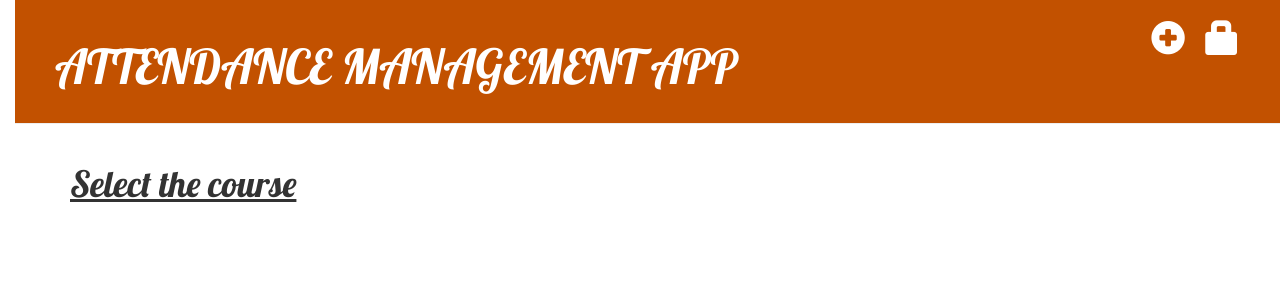
After one commit to Shreyas-SShetty/Attendance-Management-System, a Django app: page /status/ in a window 1280 px wide. The commit adds this page. Shown: the top 300 px of the page. Run offline with Django 3.2, Linux system fonts and the light colour scheme; data that the repository does not hold is empty; some libraries are stand-ins or nearby versions.

Commit message:
View attendance status

```diff
--- /dev/null
+++ b/blog/templates/blog/att_status.html
@@ -0,0 +1,10 @@
+{% extends 'blog/base.html' %}
+
+{% block content %}
+<h1><u>Select the course</u></h1>
+       <div class="container">
+      {% for course in courses %}
+      <h2><u><a href="{% url 'course_stat' pk=course.pk %}">{{ course.name }}</a></u></h2>
+      {% endfor %}
+       </div>
+{% endblock %}
--- a/blog/templates/blog/post_list.html
+++ b/blog/templates/blog/post_list.html
@@ -6,6 +6,7 @@
         {% if user.is_authenticated %}
         <li><h1><u><a href="{% url 'take' pk=user.pk %}">Take attendance</a></u></h1></li>
         {% endif %}
+        <li><h1><u><a href="{% url 'status' %}">See attendance status</a></u></h1></li>
         <li><h1><u>List of Courses</u></h1></li>
     </ul>
     {% for course in courses %}
--- a/blog/urls.py
+++ b/blog/urls.py
@@ -8,4 +8,7 @@ urlpatterns = [
     path('student_list/<int:pk>/', views.student_list, name='student_list'),
     path('take/<int:pk>/', views.take, name='take'),
     path('register/', views.register, name='register'),
+    path('status/', views.status, name='status'),
+    path('status/course/<int:pk>/', views.course_stat, name='course_stat'),
+    path('status/course/student/<int:pk1>/<int:pk2>/', views.student_stat, name='student_stat')
 ]
--- a/blog/views.py
+++ b/blog/views.py
@@ -13,6 +13,26 @@ from .models import Student
 def post_list(request) :
     courses = Course.objects.order_by('name')
     return render(request, 'blog/post_list.html', {'courses' : courses})
+
+
+def status(request) :
+    courses = Course.objects.order_by('name')
+    return render(request, 'blog/att_status.html', {'courses' : courses})
+
+
+def course_stat(request, pk) :
+    course = get_object_or_404(Course, pk=pk)
+    attendances = Attendance.objects.filter(course_name__name=course)
+    attendance_count = attendances.count()
+    return render(request, 'blog/particular_attd_status.html', {'attendances' : attendances, 'attendance_count' : attendance_count, 'course' : course})
+
+
+def student_stat(request, pk1, pk2) :
+    course = get_object_or_404(Course, pk=pk1)
+    student = get_object_or_404(Student, pk=pk2)
+    attendances = Attendance.objects.filter(course_name__name=course, student_name__name=student)
+    student_count = attendances.count()
+    return render(request, 'blog/particular_student_status.html', {'student_count' : student_count})
 
 
 def course_detail(request, pk) :
```
Also changed, not shown: blog/templates/blog/particular_attd_status.html (added, +9 -0 lines), blog/templates/blog/particular_student_status.html (added, +7 -0 lines).
